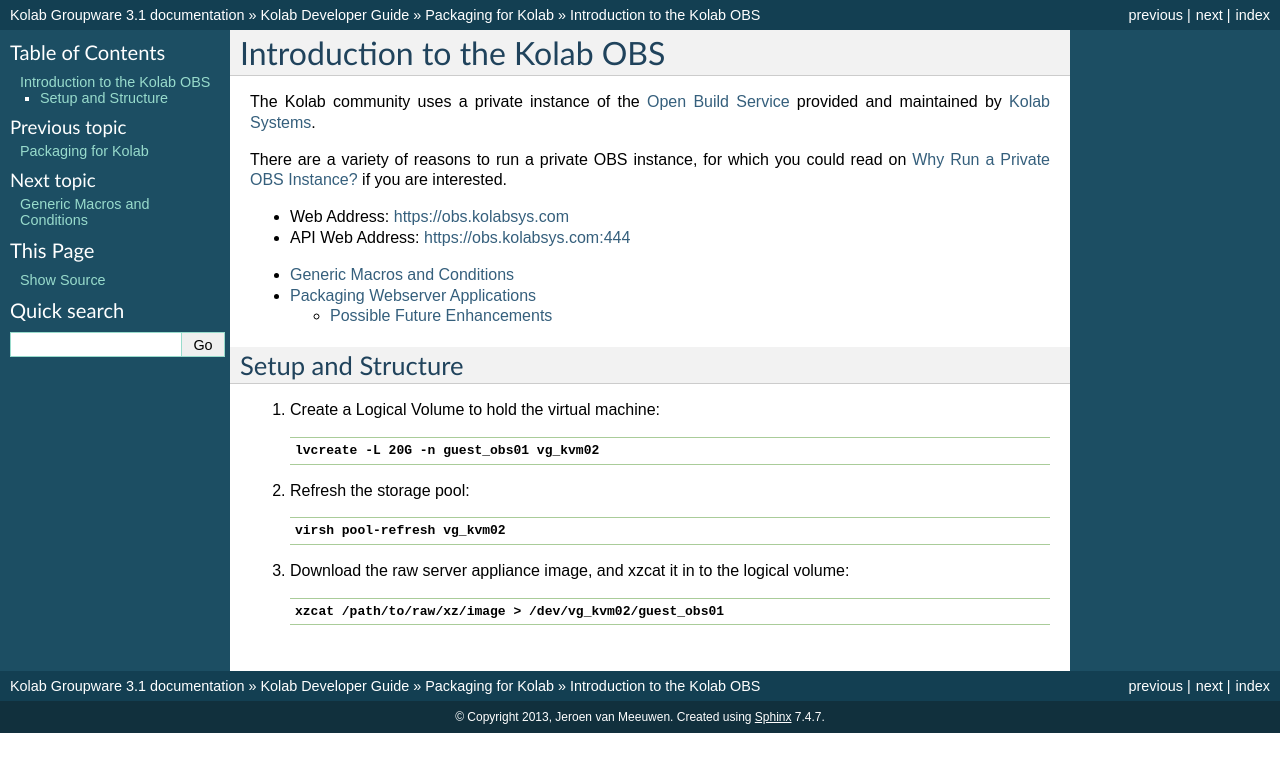
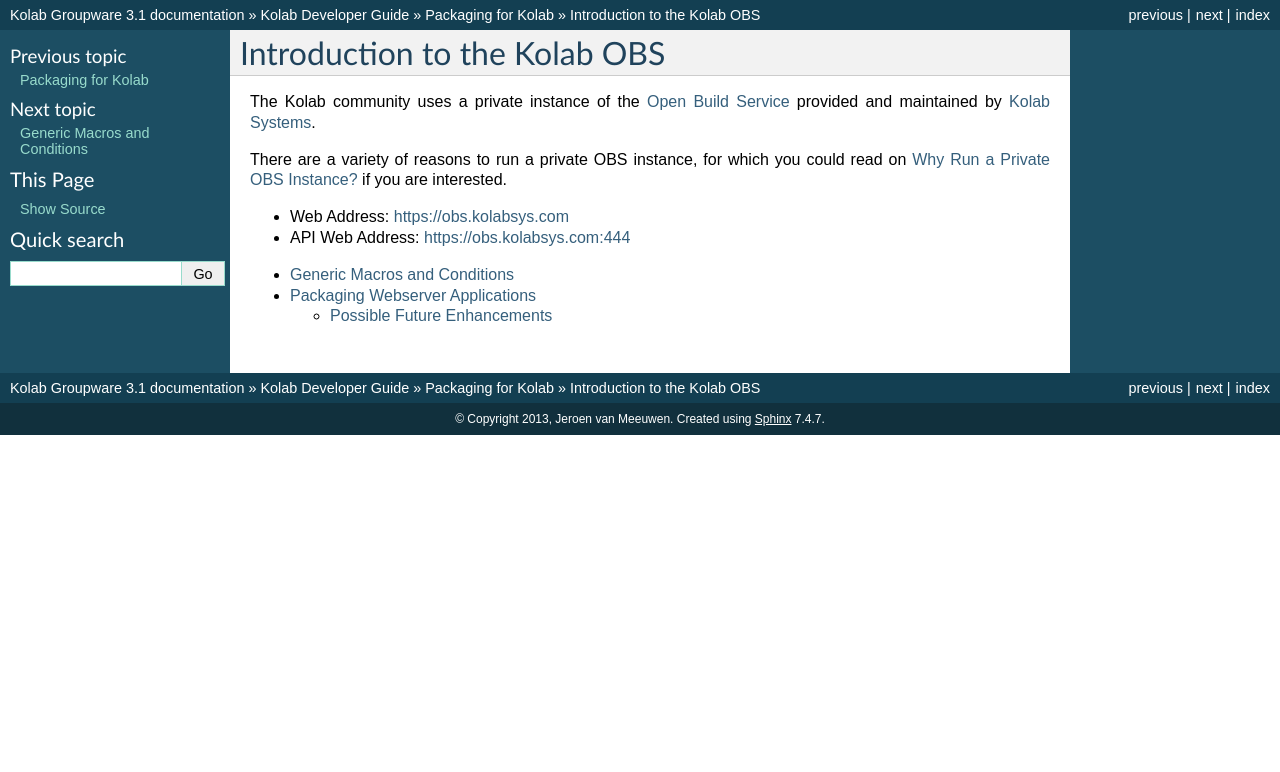
Before and after one commit to kanarip/kolab-docs, a Sphinx documentation site: the page built from source/developer-guide/packaging/obs-for-kolab/introduction.rst, in a window 1280 px wide. Shown: the top 772 px of the page. Built offline with Sphinx 7.4.7, drawn with Linux system fonts in a browser that asks for light colours; some of the changed lines change nothing that is shown.

Commit message:
The internal setup procedure is largely irrelevant unless we can make it a commonly applicable thing

```diff
--- a/source/developer-guide/packaging/obs-for-kolab/introduction.rst
+++ b/source/developer-guide/packaging/obs-for-kolab/introduction.rst
@@ -18,28 +18,28 @@
     generic-macros-and-conditions
     webserver-applications
 
-Setup and Structure
-===================
-
-#.  Create a Logical Volume to hold the virtual machine:
-
-    .. parsed-literal::
-
-        :command:`lvcreate -L 20G -n guest_obs01 vg_kvm02`
-
-#.  Refresh the storage pool:
-
-    .. parsed-literal::
-
-        :command:`virsh pool-refresh vg_kvm02`
-
-#.  Download the raw server appliance image, and xzcat it in to the logical
-    volume:
-
-    .. parsed-literal::
-
-        :command:`xzcat /path/to/raw/xz/image > /dev/vg_kvm02/guest_obs01`
-
+.. Setup and Structure
+.. ===================
+..
+.. #.  Create a Logical Volume to hold the virtual machine:
+..
+..     .. parsed-literal::
+..
+..         :command:`lvcreate -L 20G -n guest_obs01 vg_kvm02`
+..
+.. #.  Refresh the storage pool:
+..
+..     .. parsed-literal::
+..
+..         :command:`virsh pool-refresh vg_kvm02`
+..
+.. #.  Download the raw server appliance image, and xzcat it in to the logical
+..     volume:
+..
+..     .. parsed-literal::
+..
+..         :command:`xzcat /path/to/raw/xz/image > /dev/vg_kvm02/guest_obs01`
+..
 .. #.  Start the VM
 .. #.  Load the correct certificates
 .. #.  Set the hostname, IP address, gateway and DNS servers
```
